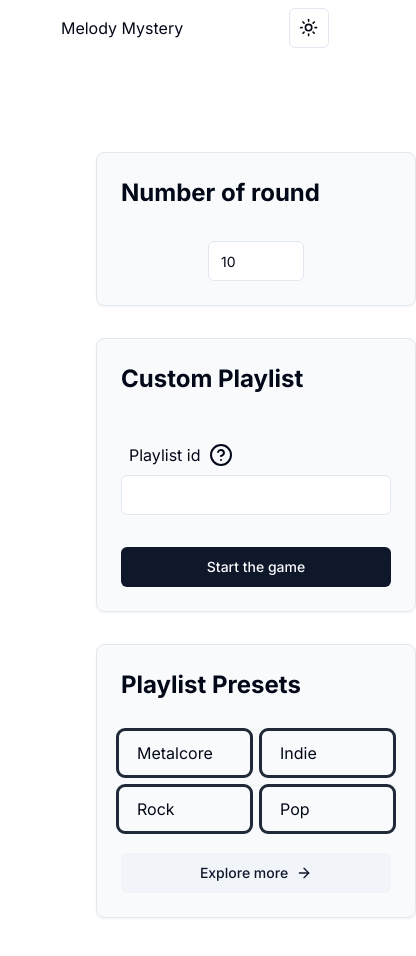
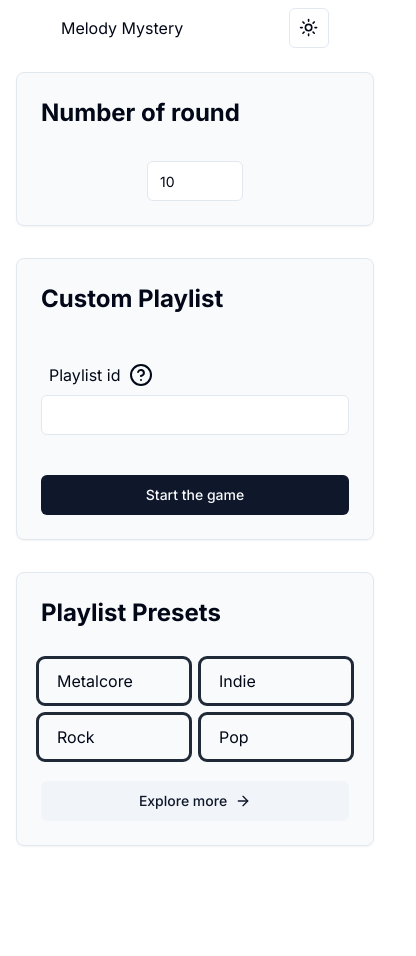
Before and after one commit to ditiz/MelodyMystery, a Next.js app: page / in a window 390 px wide. Shown: the top 956 px of the page, 416 px wide, since content can reach past the window. After the commit the page ends 862 px from the top, so only its background shows below. Built offline with nearby package versions, Linux system fonts and the light colour scheme.

Commit message:
fix: enhance layout responsiveness and adjust component styles

```diff
--- a/app/layout.tsx
+++ b/app/layout.tsx
@@ -19,7 +19,7 @@ export default function RootLayout({
 }) {
 	return (
 		<html lang="en">
-			<body className={inter.className}>
+			<body className={`${inter.className} w-scren min-h-screen`}>
 				<ThemeProvider
 					attribute="class"
 					defaultTheme="system"
@@ -29,7 +29,7 @@ export default function RootLayout({
 					<>
 						<header>
 							<nav>
-								<ul className="flex items-center justify-around p-2">
+								<ul className="w-full flex items-center justify-around p-2">
 									<li>
 										<Link href={"/"}>
 											<h1>Melody Mystery</h1>
--- a/app/page.tsx
+++ b/app/page.tsx
@@ -14,17 +14,17 @@ export default function Home() {
 		<main
 			className="
 				grid md:grid-cols-2
-				p-24 sm:p-2 gap-8
+				p-4 md:p-24 gap-8
 				h-full
 				justify-items-center
 			"
 		>
-			<div className="flex flex-col gap-8 md:justify-self-end">
+			<div className="flex flex-col gap-8 md:justify-self-end w-full">
 				<ErrorMessages />
 				<NbRoundInput />
 				<PlaylistInput />
 			</div>
-			<div className="flex flex-col gap-8 md:justify-self-start">
+			<div className="flex flex-col gap-8 md:justify-self-start w-full">
 				<PlaylistHistory />
 				<PlaylistPresets />
 			</div>
--- a/app/playlist-presets/page.tsx
+++ b/app/playlist-presets/page.tsx
@@ -7,7 +7,7 @@ export default function PlaylistPresets() {
 	const playlistPresetsItems: PlaylistPreset[] = dataPlaylistPresets;
 
 	return (
-		<article className="mx-24 grid gap-6">
+		<article className="mx-4 md:mx-24 grid gap-6">
 			<h2 className="text-2xl font-bold pb-2">Playlist Presets</h2>
 			<section className="grid md:grid-cols-3 gap-4">
 				{playlistPresetsItems.map((playlist, index) => (
--- a/features/playlist-selection/errors-message.tsx
+++ b/features/playlist-selection/errors-message.tsx
@@ -10,7 +10,7 @@ const ErrorMessages = () => {
 	if (!errors.length) return null;
 
 	return (
-		<div className="flex flex-col gap-4 w-80">
+		<div className="flex flex-col gap-4">
 			{errors.map((err) => (
 				<Alert key={err.message} variant={err.type} className="pr-11 relative">
 					<AlertCircle className="h-4 w-4" />
--- a/features/playlist-selection/nb-round-input.tsx
+++ b/features/playlist-selection/nb-round-input.tsx
@@ -21,7 +21,7 @@ const NbRoundInput = () => {
 	};
 
 	return (
-		<Card className="bg-muted/50 w-80">
+		<Card className="bg-muted/50">
 			<CardHeader>
 				<label htmlFor="nb-round" className="text-2xl font-bold pb-2">
 					Number of round
--- a/features/playlist-selection/playlist-history.tsx
+++ b/features/playlist-selection/playlist-history.tsx
@@ -31,7 +31,7 @@ const PlaylistHistory = () => {
 	}
 
 	return (
-		<Card className="w-80 bg-muted/50">
+		<Card className="bg-muted/50">
 			<CardHeader>
 				<h2 className="text-2xl font-bold pb-2">History</h2>
 			</CardHeader>
--- a/features/playlist-selection/playlist-input.tsx
+++ b/features/playlist-selection/playlist-input.tsx
@@ -63,7 +63,7 @@ const PlaylistInput = () => {
 	};
 
 	return (
-		<article className={"grid w-80"}>
+		<article className={"grid"}>
 			<Card className="grid gap-2 bg-muted/50">
 				<CardHeader>
 					<h2 className="text-2xl font-bold pb-2">Custom Playlist</h2>
@@ -96,7 +96,7 @@ const PlaylistInput = () => {
 
 					<Input onChange={(e) => setInput(e.target.value)} />
 				</CardContent>
-				<CardFooter>
+				<CardFooter className="mt-2">
 					<Button className="w-full" onClick={handleStart}>
 						Start the game
 					</Button>
--- a/features/playlist-selection/playlist-presets.tsx
+++ b/features/playlist-selection/playlist-presets.tsx
@@ -10,7 +10,7 @@ const PlaylistPresets = () => {
 	const playlistPresets: PlaylistPreset[] = dataPlaylistPresets.slice(0, 4);
 
 	return (
-		<Card className="w-80 bg-muted/50">
+		<Card className="bg-muted/50">
 			<CardHeader>
 				<h2 className="text-2xl font-bold pb-2">Playlist Presets</h2>
 			</CardHeader>
```
